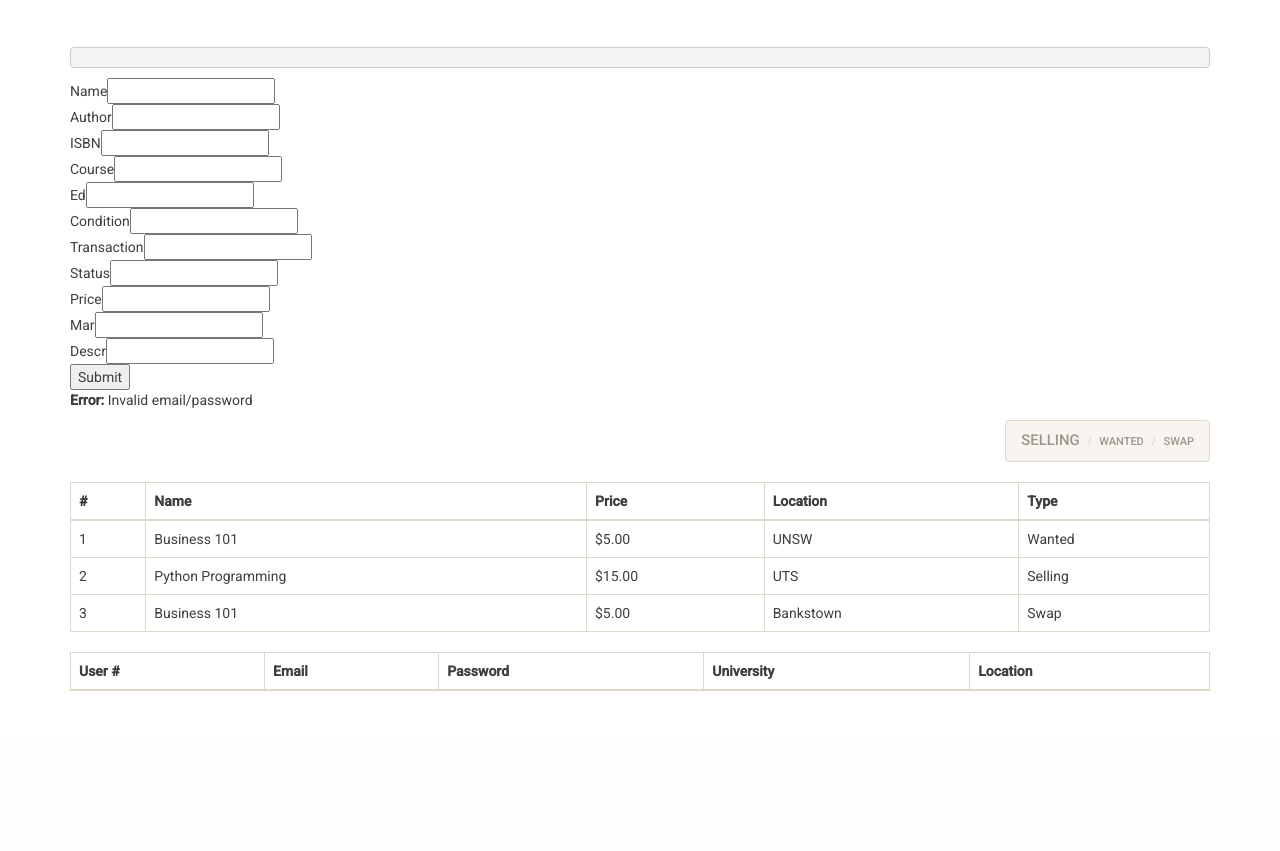
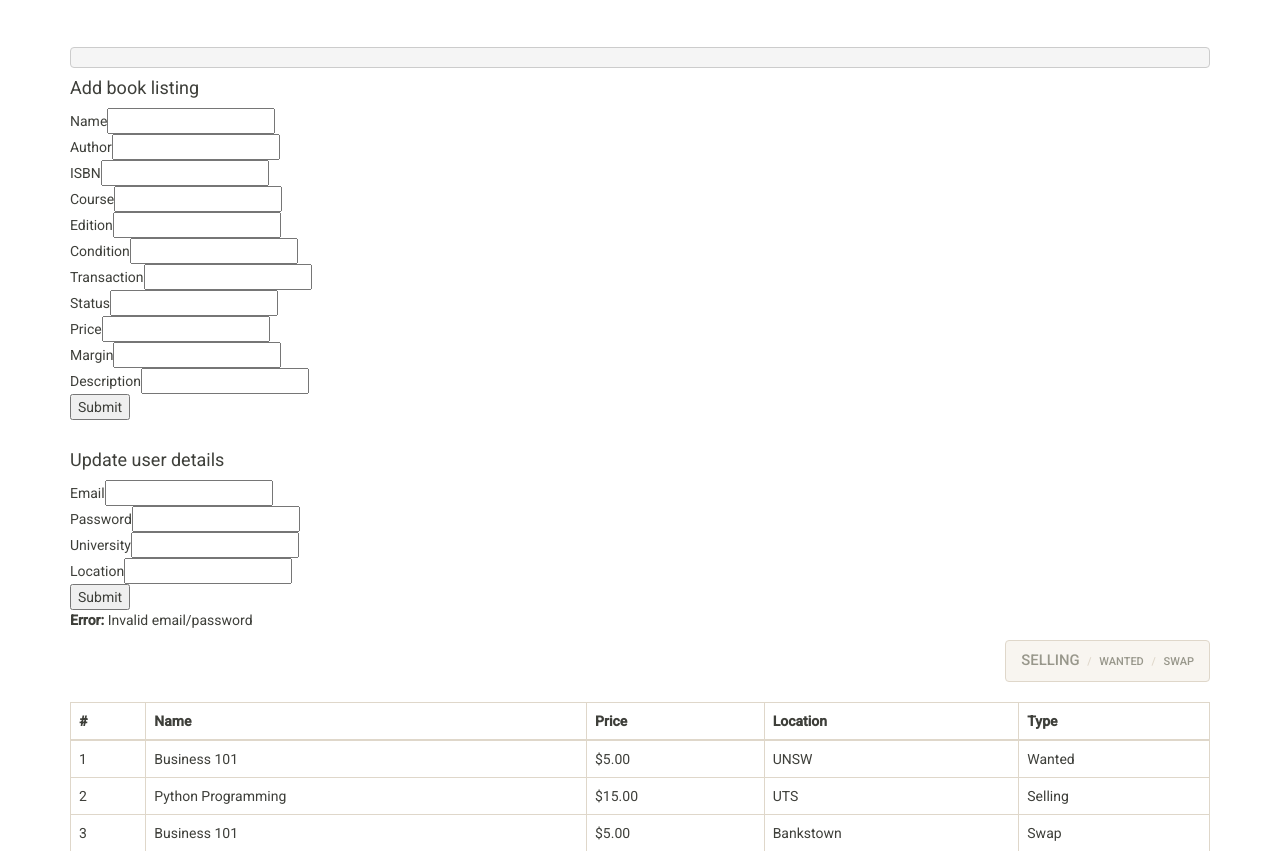
Before and after one commit to AlexN34/app, a Flask app: page /api/user/login in a window 1280 px wide. Shown: the part 63-914 px from the top of the page. Before the commit the page ends 754 px from the top, so only its background shows below. Run offline with Flask 2, Linux system fonts and the light colour scheme; data that the repository does not hold is empty; some libraries are stand-ins or nearby versions.

Commit message:
Implemented updating user account details

```diff
--- a/app.py
+++ b/app.py
@@ -53,7 +53,11 @@
     /api/books/<bookid> -> Retrieves book information
     /api/books/list -> Lists all the books"""
 
-    return render_template('index.html', todo=todo)
+    if session.get('logged_in'):
+        userid = session['user_id']
+    else:
+        userid = 0
+    return render_template('index.html', todo=todo, userid=userid)
 
 
 @app.route('/login')
@@ -182,6 +186,51 @@
     c.close()
     con.close()
     return '', status.HTTP_204_NO_CONTENT
+
+# @app.route('/api/user/update/<userid>', methods=['PUT'])
+@app.route('/api/user/update/<userid>', methods=['POST']) # Using POST method for now for easier testing
+def update_user(userid):
+    # Check user is logged in
+    if not session.get('logged_in'):
+        return 'Error: Not logged in', status.HTTP_400_BAD_REQUEST
+
+    # Check logged in user is the one being updated
+    if str(userid) == str(session['user_id']):
+        c, con = connection()
+
+        # Should validate/sanitise fields
+        if (request.form['email']):
+            query = ("UPDATE User SET email = %s WHERE user_id = %s")
+            values = (request.form['email'], userid)
+            c.execute(query, values)
+            session['email'] = request.form['email']
+            print("Email updated")
+
+        if (request.form['password']):
+            query = ("UPDATE User SET password = %s WHERE user_id = %s")
+            values = (request.form['password'], userid)
+            c.execute(query, values)
+            print("Password updated")
+
+        if (request.form['university']):
+            query = ("UPDATE User SET university = %s WHERE user_id = %s")
+            values = (request.form['university'], userid)
+            c.execute(query, values)
+            print("University updated")
+
+        if (request.form['location']):
+            query = ("UPDATE User SET location = %s WHERE user_id = %s")
+            values = (request.form['location'], userid)
+            c.execute(query, values)
+            print("Location updated")
+
+        con.commit()
+        c.close()
+        con.close()
+        return '', status.HTTP_200_OK
+
+    return 'Error: Unauthorised update', status.HTTP_400_BAD_REQUEST
+
 
 #@app.route('/api/user/delete/<userid>', methods=['DELETE'])
 @app.route('/api/user/delete/<userid>') # Using GET method for now for easier testing
--- a/templates/index.html
+++ b/templates/index.html
@@ -4,18 +4,28 @@
   <div class="container">
       <pre><code>{{ todo }}</code></pre>
 
+      <h4>Add book listing</h4>
       <form action="/api/books/create" method=POST>
         Name<input type="text" name="name"><br>
         Author<input type="text" name="author"><br>
         ISBN<input type="text" name="isbn"><br>
         Course<input type="text" name="prescribed_course"><br>
-        Ed<input type="text" name="edition"><br>
+        Edition<input type="text" name="edition"><br>
         Condition<input type="text" name="condition"><br>
         Transaction<input type="text" name="transaction_type"><br>
         Status<input type="text" name="status"><br>
         Price<input type="text" name="price"><br>
-        Mar<input type="text" name="margin"><br>
-        Descr<input type="text" name="description"><br>
+        Margin<input type="text" name="margin"><br>
+        Description<input type="text" name="description"><br>
+        <input type="submit" value="Submit">
+      </form>
+      <br>
+      <h4>Update user details</h4>
+      <form action="/api/user/update/{{ userid }}" method=POST>
+        Email<input type="text" name="email"><br>
+        Password<input type="password" name="password"><br>
+        University<input type="text" name="university"><br>
+        Location<input type="text" name="location"><br>
         <input type="submit" value="Submit">
       </form>
 
```
